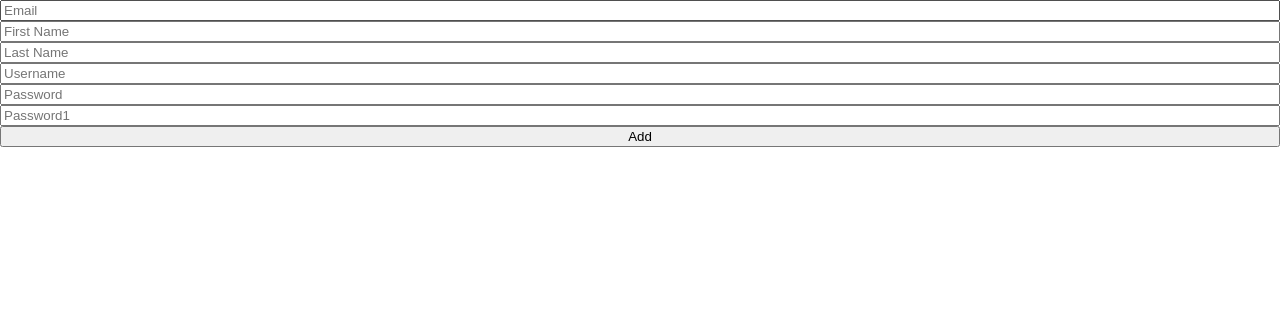
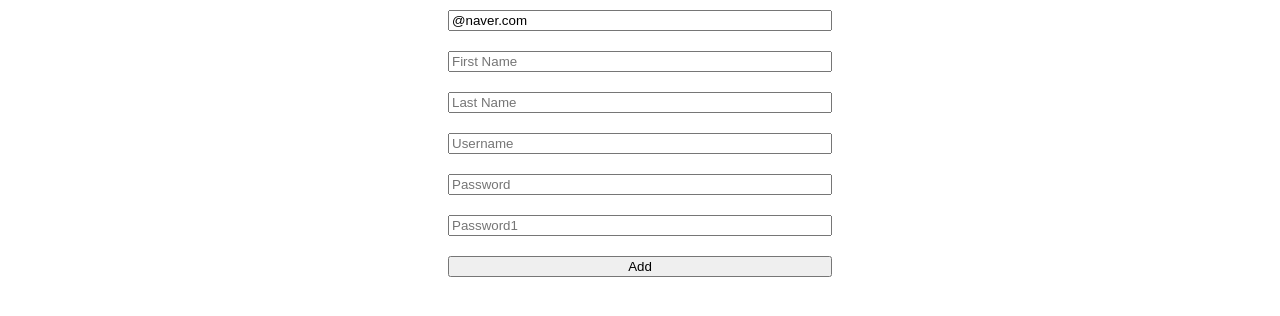
Before and after one commit to sangminlee98/typescript-recoil, a React (Create React App) app: page / in a window 1280 px wide. Shown: the top 316 px of the page. Built offline with nearby package versions, Linux system fonts and the light colour scheme.

Commit message:
[IMPLEMENT] form validation using react-hook-form

```diff
--- a/src/ToDoList.tsx
+++ b/src/ToDoList.tsx
@@ -1,5 +1,6 @@
 import React from 'react';
 import { useForm } from 'react-hook-form';
+import styled from 'styled-components';
 
 // const ToDoList = () => {
 //   const [toDo, setToDo] = useState("");
@@ -28,25 +29,75 @@ import { useForm } from 'react-hook-form';
 //   );
 // };
 // export default ToDoList;
-
+const Container = styled.div`
+  display: flex;
+  justify-content: center;
+`;
+const Form = styled.form`
+  display: flex;
+  flex-direction: column;
+  width: 30vw;
+`;
+const AlertError = styled.span`
+  color: red;
+  font-size: 5px;
+  font-weight: bold;
+`;
+const InputInform = styled.input`
+  margin: 10px 0;
+`;
+interface IForm {
+  Email: string;
+  FirstName: string;
+  LastName: string;
+  Username: string;
+  Password: string;
+  Password1: string;
+}
 const ToDoList = () => {
-  const {register, handleSubmit, formState} = useForm();
-  const onValid = (data: any) => {
+  const {register, handleSubmit, formState:{errors}} = useForm<IForm>({defaultValues: {Email: '@naver.com'}});
+  const onValid = (data: IForm) => {
     console.log(data);
   }
-  console.log(formState.errors);
+  console.log(errors);
   return (
-    <div>
-      <form style={{display: 'flex' ,flexDirection: 'column'}} onSubmit={handleSubmit(onValid, () => console.log('Invalid'))}>
-        <input {...register('Email', {required: true})} placeholder='Email' />
-        <input {...register('First Name', {required: true})} placeholder='First Name' />
-        <input {...register('Last Name', {required: true})} placeholder='Last Name' />
-        <input {...register('Username', {required: true, minLength: 10})} placeholder='Username' />
-        <input {...register('Password', {required: true, minLength: 5})} placeholder='Password' />
-        <input {...register('Password1', {required: "Passworid is Required", minLength: {value: 5, message: 'Your password is too short'}})} placeholder='Password1' />
-        <button>Add</button>
-      </form>
-    </div>
+    <Container>
+      <Form onSubmit={handleSubmit(onValid, () => console.log('Invalid'))} autoComplete="off">
+        <InputInform
+          {...register('Email', {required: 'Email is required', pattern: {value: /^[A-Za-z0-9._%+-]+@naver.com$/gm, message: 'Only naver.com emails allowed' }})}
+          placeholder='Email' />
+        <AlertError>
+          {errors.Email?.message}
+        </AlertError>
+        <InputInform
+          {...register('FirstName', {required: 'First Name is required'})}
+          placeholder='First Name' />
+        <AlertError>
+          {errors.FirstName?.message}
+        </AlertError>
+        <InputInform {...register('LastName', {required: 'Last Name is required'})}
+          placeholder='Last Name' />
+        <AlertError>
+          {errors.LastName?.message}
+        </AlertError>
+        <InputInform {...register('Username', {required: 'Username is required', minLength: {value: 10, message: 'It has to over 10 words'}})}
+          placeholder='Username' />
+        <AlertError>
+          {errors.Username?.message}
+        </AlertError>
+        <InputInform {...register('Password', {required: "Password is required", minLength: {value: 5, message: 'It has to over 5 words'}})}
+          placeholder='Password' />
+        <AlertError>
+          {errors.Password?.message}
+        </AlertError>
+        <InputInform {...register('Password1', {required: "Password2 is required", minLength: {value: 5, message: 'It has to over 5 words'}})}
+          placeholder='Password1' />
+        <AlertError>
+          {errors.Password1?.message}
+        </AlertError>
+        <button style={{marginTop: '10px'}}>Add</button>
+      </Form>
+    </Container>
   );
 };
 
```
